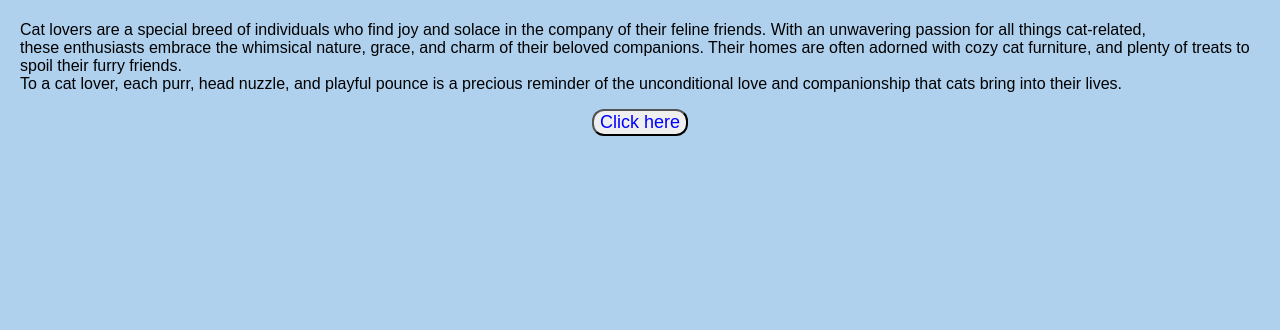
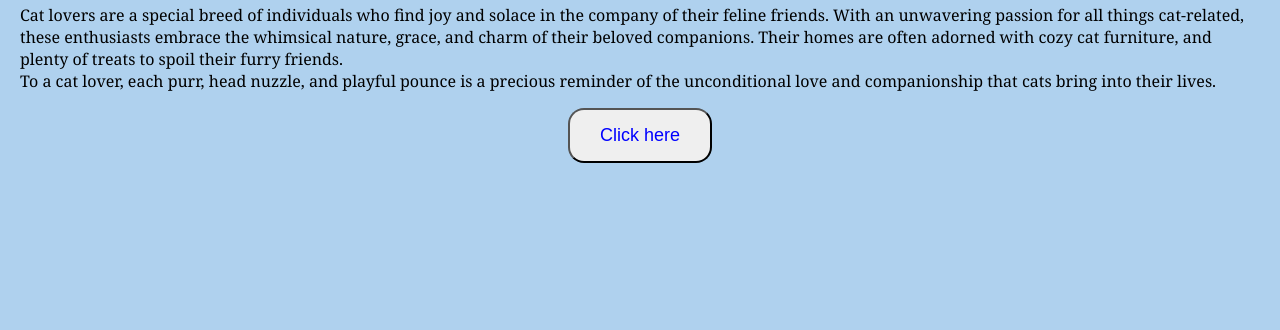
Before and after one commit to batoula1/SBA308A-JsWebApp, a plain HTML site: page index.html in a window 1280 px wide. Shown: the part 510-840 px from the top of the page. Drawn offline with nearby package versions, Linux system fonts and the light colour scheme.

Commit message:
SBA DONE

```diff
--- a/app.js
+++ b/app.js
@@ -1,5 +1,7 @@
 import { getCatimages } from "./CatData.js";
+
 const button = document.querySelector("button")
 button.addEventListener("click",async ()=>{
+    console.log(getCatimages)
     await getCatimages()
 })
--- a/style.css
+++ b/style.css
@@ -1,5 +1,5 @@
 body {
-    font-family: 'Arial', sans-serif;
+    font-family: Georgia, 'Times New Roman', Times, serif, sans-serif;
     background-color: #afd1ee;
     display: flex;
     flex-direction: column;
@@ -19,13 +19,11 @@ h1 {
 }
 
 button {
-    background-color: background-color: ;
     color: blue;
-    border: :nth-last-of-type()
     padding: 15px 30px;
     font-size: 18px;
     cursor: pointer;
-    border-radius: 12px;
+    border-radius: 16px;
     transition: background-color 0.9s ease;
 
 }
@@ -49,9 +47,16 @@ button:hover {
     border-radius: 10px;
     box-shadow: 0 4px 8px rgba(0, 0, 0, 0.1);
     height: 200px;
+    border: 15px solid #b7b3ec;
 }
 
 .catlogo{
     position: relative;
 
 }
+
+
+
+  .filter-me {
+    filter: blur(30px);
+  }
```
